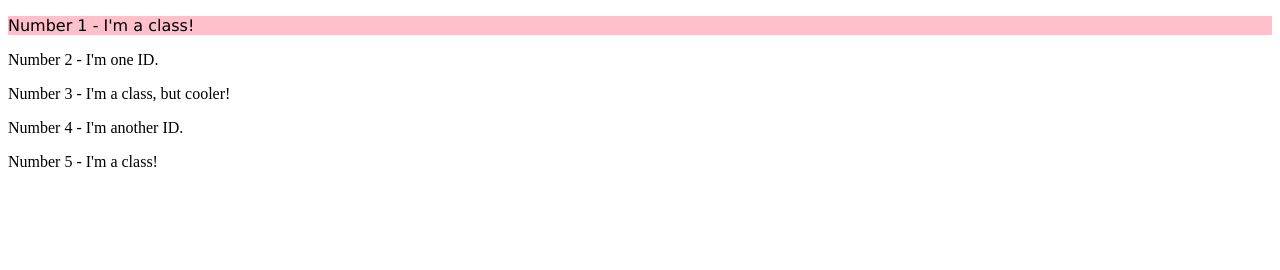
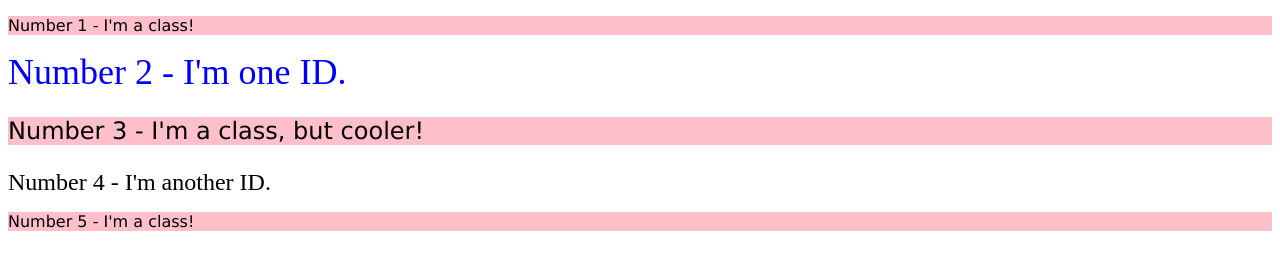
Before and after one commit to ljuskoff/css-exercises, a plain HTML site: page 02-class-id-selectors/index.html in a window 1280 px wide. Drawn offline with Linux system fonts and the light colour scheme.

Commit message:
Correct #fourth-element ID at styles.css

```diff
--- a/02-class-id-selectors/index.html
+++ b/02-class-id-selectors/index.html
@@ -9,9 +9,11 @@
   </head>
   <body>
     <p class="odds">Number 1 - I'm a class!</p>
-    <div>Number 2 - I'm one ID.</div>
-    <p>Number 3 - I'm a class, but cooler!</p>
-    <div>Number 4 - I'm another ID.</div>
-    <p>Number 5 - I'm a class!</p>
+    <div id="second-element">Number 2 - I'm one ID.</div>
+    <div class="font-size-24px">
+        <p class="odds">Number 3 - I'm a class, but cooler!</p>
+        <div>Number 4 - I'm another ID.</div>
+    </div>
+    <p class="odds">Number 5 - I'm a class!</p>
   </body>
 </html>
--- a/02-class-id-selectors/styles.css
+++ b/02-class-id-selectors/styles.css
@@ -14,6 +14,7 @@
     font-size: 24px;
 }
 
-.bold {
+#fourth-element {
+    background-color: lightgreen;
     font-weight: bold;
 }
```
